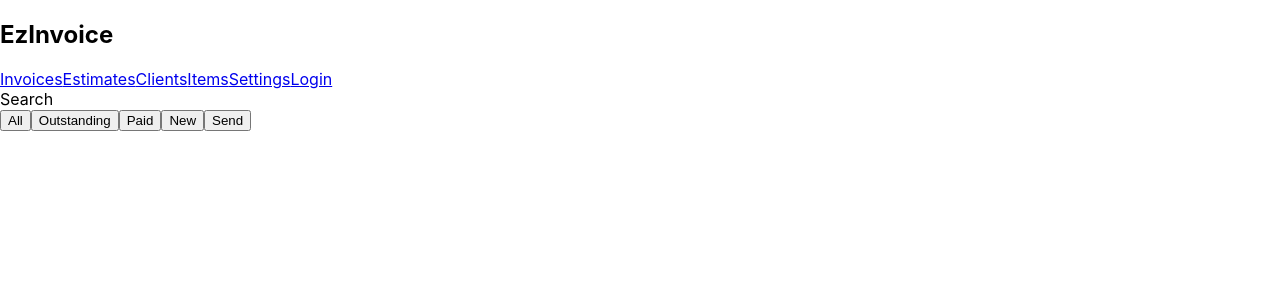
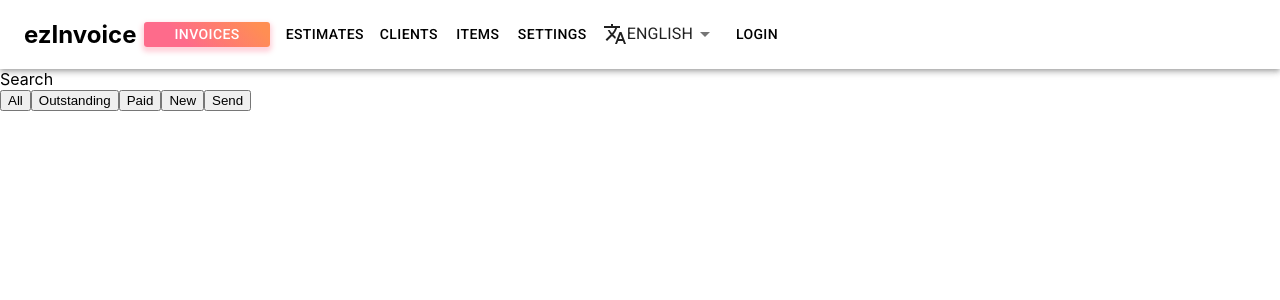
Before and after one commit to jiayi-ren/ezinvoice-frontend, a React (Create React App) app: page /invoices in a window 1280 px wide. Shown: the top 300 px of the page. Built offline with nearby package versions, Linux system fonts and the light colour scheme; no server answers.

Commit message:
add basic styles for navigation bar

```diff
--- a/src/components/Navigation.js
+++ b/src/components/Navigation.js
@@ -1,24 +1,81 @@
-import React from 'react';
+import React, { useState } from 'react';
 import { NavLink } from 'react-router-dom';
 import { useAuth0 } from "@auth0/auth0-react";
+import { AppBar, Button, makeStyles, MenuItem, Select, Toolbar } from '@material-ui/core';
+import TranslateIcon from '@material-ui/icons/Translate';
+
+const useStyles = makeStyles({
+    nav:{
+        backgroundColor: 'white',
+        color: 'black',
+        textDecoration: 'none'
+    },
+    navLink: {
+        textDecoration: 'none',
+        color: 'black'
+    },
+    selected: {
+        background: 'linear-gradient(45deg, #FE6B8B 30%, #FF8E53 90%)',
+        border: 0,
+        borderRadius: 3,
+        boxShadow: '0 3px 5px 2px rgba(255, 105, 135, .3)',
+        color: 'white',
+        padding: '0 30px',
+    },
+    language: {
+        textDecoration: "none",
+    }
+})
 
 const Navigation = () => {
 
     const { isAuthenticated, loginWithRedirect, logout } = useAuth0();
+    const [language, setLanguage] = useState("english")
+    const classes = useStyles();
+
+    const languageChange = (event) => {
+        setLanguage(event.target.value);
+      };
 
     return(
-        <div className="nav">
-            <h2>EzInvoice</h2>
-            <div>
-                <NavLink to="/invoices" activeClassName="selected">Invoices</NavLink>
-                <NavLink to="/estimates" activeClassName="selected">Estimates</NavLink>
-                <NavLink to="/clients" activeClassName="selected">Clients</NavLink>
-                <NavLink to="/items" activeClassName="selected">Items</NavLink>
-                <NavLink to="/settings" activeClassName="selected">Settings</NavLink>
-                {!isAuthenticated && <NavLink to="/login" onClick={() => {loginWithRedirect()}}>Login</NavLink>}
-                {isAuthenticated && <NavLink to="/" onClick={() => {logout()}}>Logout</NavLink>}
+        <div >
+            <AppBar position="static" className={classes.nav}>
+                <Toolbar>
+                    <h2>ezInvoice</h2>
+                    <Button>
+                        <NavLink to="/invoices" activeClassName={classes.selected} className={classes.navLink}>Invoices</NavLink>
+                    </Button>
+                    <Button>
+                        <NavLink to="/estimates" activeClassName={classes.selected} className={classes.navLink}>Estimates</NavLink></Button>
+                    <Button>
+                        <NavLink to="/clients" activeClassName={classes.selected} className={classes.navLink}>Clients</NavLink>
+                    </Button>
+                    <Button>
+                        <NavLink to="/items" activeClassName={classes.selected} className={classes.navLink}>Items</NavLink>
+                    </Button>
+                    <Button>
+                        <NavLink to="/settings" activeClassName={classes.selected} className={classes.navLink}>Settings</NavLink>
+                    </Button>
+                    <Button>
+                        <TranslateIcon></TranslateIcon>
+                        <Select
+                            value={language}
+                            onChange={languageChange}
+                            disableUnderline={true}
+                        >
+                            <MenuItem value="english">English</MenuItem>
+                            <MenuItem value="chinese">中文</MenuItem>
+                        </Select>
+                    </Button>
+                    <Button>
+                        {!isAuthenticated && <NavLink to="/login" onClick={() => {loginWithRedirect()}} className={classes.navLink}>Login</NavLink>}
+                        {isAuthenticated && <NavLink to="/" onClick={() => {logout()}} className={classes.navLink}>Logout</NavLink>}
+                    </Button>
+
+                </Toolbar>
+
                 <span id="lang-icon"></span>
-            </div>
+            </AppBar>
         </div>
     )
 }
```
